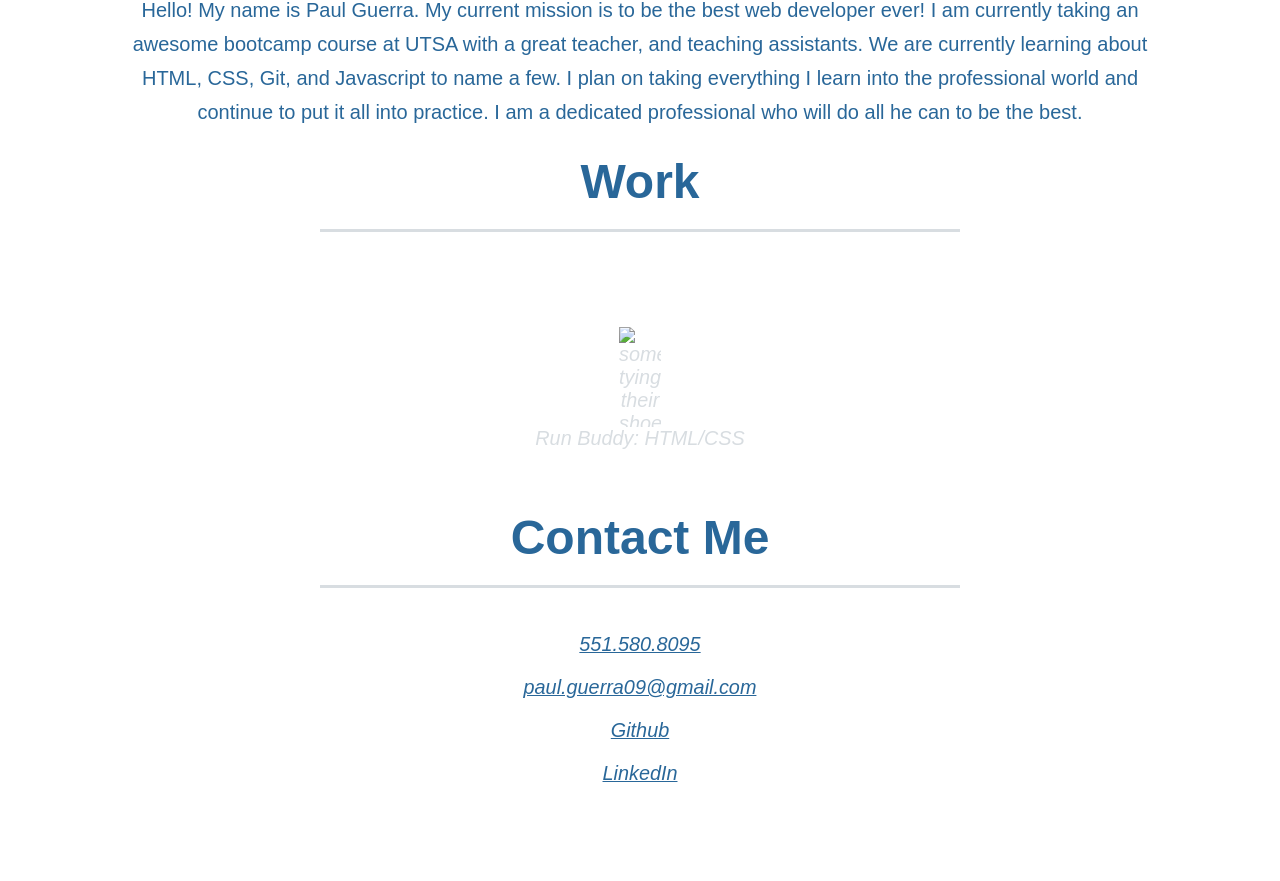
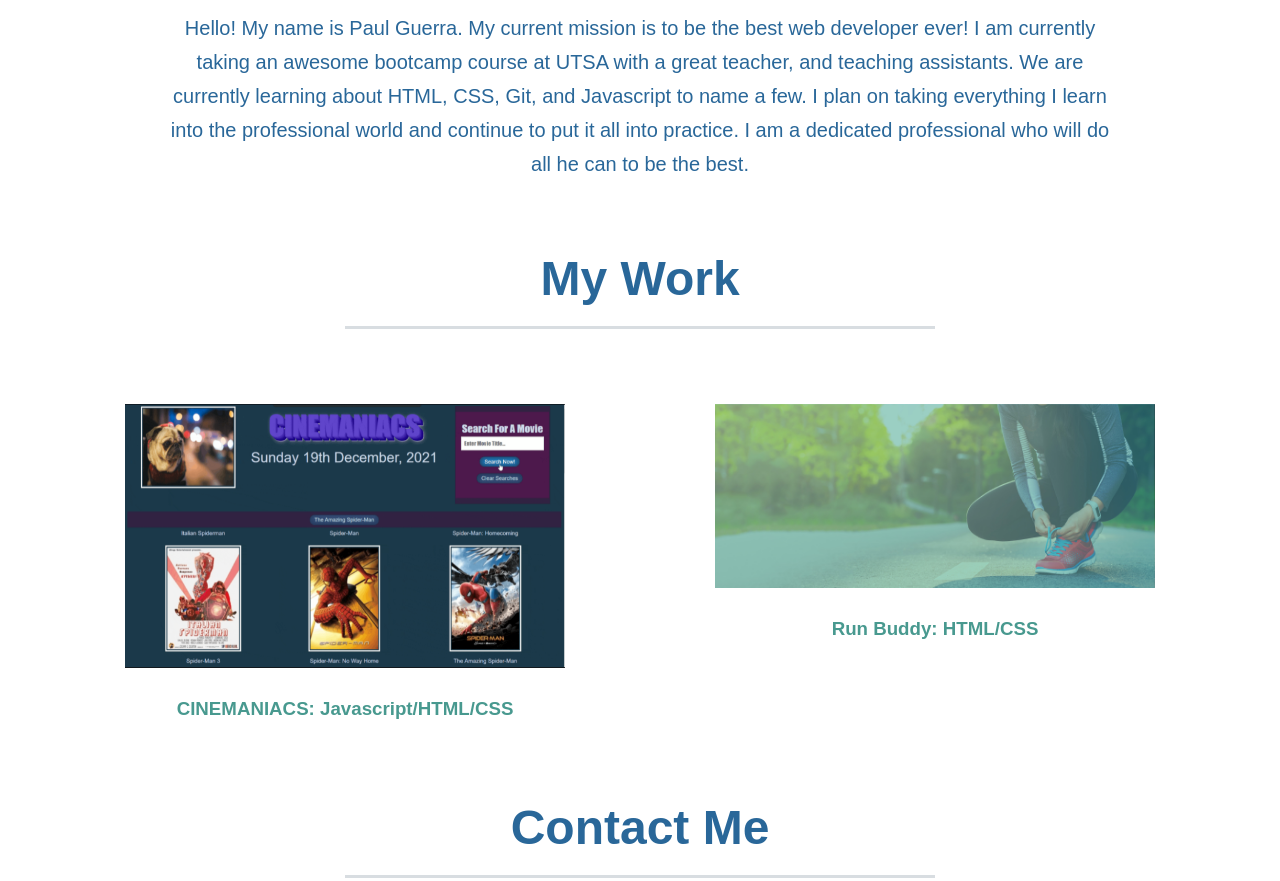
Before and after one commit to pdguerra12/MyPortfolio, a plain HTML site: page index.html in a window 1280 px wide. Shown: the part 569-1450 px from the top of the page. Before the commit the page ends 1364 px from the top, so only its background shows below. Drawn offline with Linux system fonts and the light colour scheme.

Commit message:
portfolio update

```diff
--- a/assets/css/style.css
+++ b/assets/css/style.css
@@ -2,7 +2,7 @@
 	--primary-color: #d8dde1;
 	--secondary-color: #296799;
 	--tertiary-color: #55cde6;
-    --quaternary-color: #48998F;
+	--quaternary-color: #48998f;
 }
 
 * {
@@ -62,12 +62,16 @@ header nav ul li a {
 	font-size: 1.55vw;
 }
 
+.intro {
+	margin: 50px;
+}
+
 .intro p {
 	line-height: 1.7;
 	color: var(--secondary-color);
 	width: 80%;
 	font-size: 20px;
-    margin: 25px auto;
+	margin: 20px auto;
 	text-align: center;
 }
 
@@ -82,15 +86,38 @@ header nav ul li a {
 	display: flex;
 }
 
-.run-buddy{
-    text-align:center;
-    margin:50px auto;
+.portfolio {
+	width: 100%;
+	margin: 0 auto;
+	display: flex;
+	flex-wrap: wrap;
+	justify-content: space-around;
 }
-.run-buddy a{
-    margin:0px 20px;
-    display:inline-block;
-    text-decoration:none;
-    color:var(--primary-color)
+
+.page {
+	margin: 20px;
+	flex: 1;
+}
+
+.page p a img {
+	width: 100%;
+	height: 100%;
+}
+
+.page-title {
+	padding: 10px;
+	text-align: center;
+}
+
+.run-buddy {
+	text-align: center;
+	margin: 50px auto;
+}
+.run-buddy a {
+	margin: 0px 20px;
+	display: inline-block;
+	text-decoration: none;
+	color: var(--primary-color);
 }
 
 .section-title {
@@ -119,24 +146,28 @@ address a {
 }
 
 @media screen and (max-width: 980px) {
-    header, address a {
+	header,
+	address a {
 		padding-bottom: 0;
 		justify-content: center;
 		position: relative;
 	}
 
-    header h1, address a {
+	header h1,
+	address a {
 		width: 100%;
 		text-align: center;
 	}
 
-    header nav ul, address a {
+	header nav ul,
+	address a {
 		margin-top: 20px;
 		width: 100%;
 		justify-content: center;
 	}
 
-    header nav ul li a, address a {
+	header nav ul li a,
+	address a {
 		font-size: 20px;
 	}
 
@@ -146,14 +177,12 @@ address a {
 }
 
 @media screen and (max-width: 768px) {
-
 	section {
 		padding: 30px 15px;
 	}
 }
 
 @media screen and (max-width: 575px) {
-
 	.section-title {
 		width: 95%;
 	}
--- a/index.html
+++ b/index.html
@@ -4,7 +4,7 @@
 		<meta charset="UTF-8" />
 		<meta name="viewport" content="width=device-width, initial-scale=1.0" />
 		<title>Paul Guerra's Portfolio</title>
-            <link rel="stylesheet" href="./assets/css/style.css"/>
+		<link rel="stylesheet" href="./assets/css/style.css" />
 	</head>
 	<body>
 		<header>
@@ -27,35 +27,61 @@
 		</header>
 		<article id="about-me" class="intro">
 			<div class="flex-row">
-                <h2 class="section-title principle-border">
-                    About Me
-                </h2>
+				<h2 class="section-title principle-border">About Me</h2>
 			</div>
-            <img src="./assets/images/paulguerra.jpg" alt="Candid Paul Guerra laughing" />
+			<img
+				src="./assets/images/paulguerra.jpg"
+				alt="Candid Paul Guerra laughing"
+			/>
 			<div class="flex-row">
 				<p>
-                    Hello! My name is Paul Guerra. My current mission is to be the best web developer ever! I am currently taking an awesome bootcamp course at UTSA with a great teacher, and teaching assistants. We are currently learning about HTML, CSS, Git, and Javascript to name a few. I plan on taking everything I learn into the professional world and continue to put it all into practice. I am a dedicated professional who will do all he can to be the best.
+					Hello! My name is Paul Guerra. My current mission is to be the best
+					web developer ever! I am currently taking an awesome bootcamp course
+					at UTSA with a great teacher, and teaching assistants. We are
+					currently learning about HTML, CSS, Git, and Javascript to name a few.
+					I plan on taking everything I learn into the professional world and
+					continue to put it all into practice. I am a dedicated professional
+					who will do all he can to be the best.
 				</p>
 			</div>
 		</article>
 		<section id="work" class="intro">
 			<div class="flex-row">
-                <h2 class="section-title principle-border">
-                    Work
-                </h2>
+				<h2 class="section-title principle-border">My Work</h2>
 			</div>
-            <address class="run-buddy">
-                <a href="https://pdguerra12.github.io/run-buddy/">
-                    <img src=".assets/images/running.jpg" alt="someone tying their shoes" width="100px" height="100px">
-                    <div class="caption">Run Buddy: HTML/CSS</div>
+			<div class="portfolio">
+				<article class="page">
+					<p>
+						<a href="https://alfonsof4.github.io/CINEMANIACS/" target="_blank">
+							<img
+								src="./assets/images/CINEMANIACS.png"
+								alt="CINEMANIACS preview"
+							/>
 						</a>
-            </address>
+					</p>
+					<div class="page-title">
+						<h3 class="page-name">CINEMANIACS: Javascript/HTML/CSS</h3>
+					</div>
+				</article>
+				<article class="page">
+					<p>
+						<a href="https://pdguerra12.github.io/run-buddy/" target="_blank">
+							<img
+								src="./assets/images/run-buddy.jpg"
+								alt="someone tying their shoes"
+							/>
+						</a>
+					</p>
+					<div class="page-title">
+						<h3 class="caption">Run Buddy: HTML/CSS</h3>
+					</div>
+				</article>
+			</div>
 		</section>
+
 		<section id="contact-me" class="intro">
 			<div class="flex-row">
-                <h2 class="section-title principle-border">
-                    Contact Me
-                </h2>
+				<h2 class="section-title principle-border">Contact Me</h2>
 			</div>
 			<address>
 				<a href="tel:551.580.8095">551.580.8095</a>
```
Also changed, not shown: assets/images/CINEMANIACS.png (added). Lines whose indentation alone changed are shown as unchanged.
